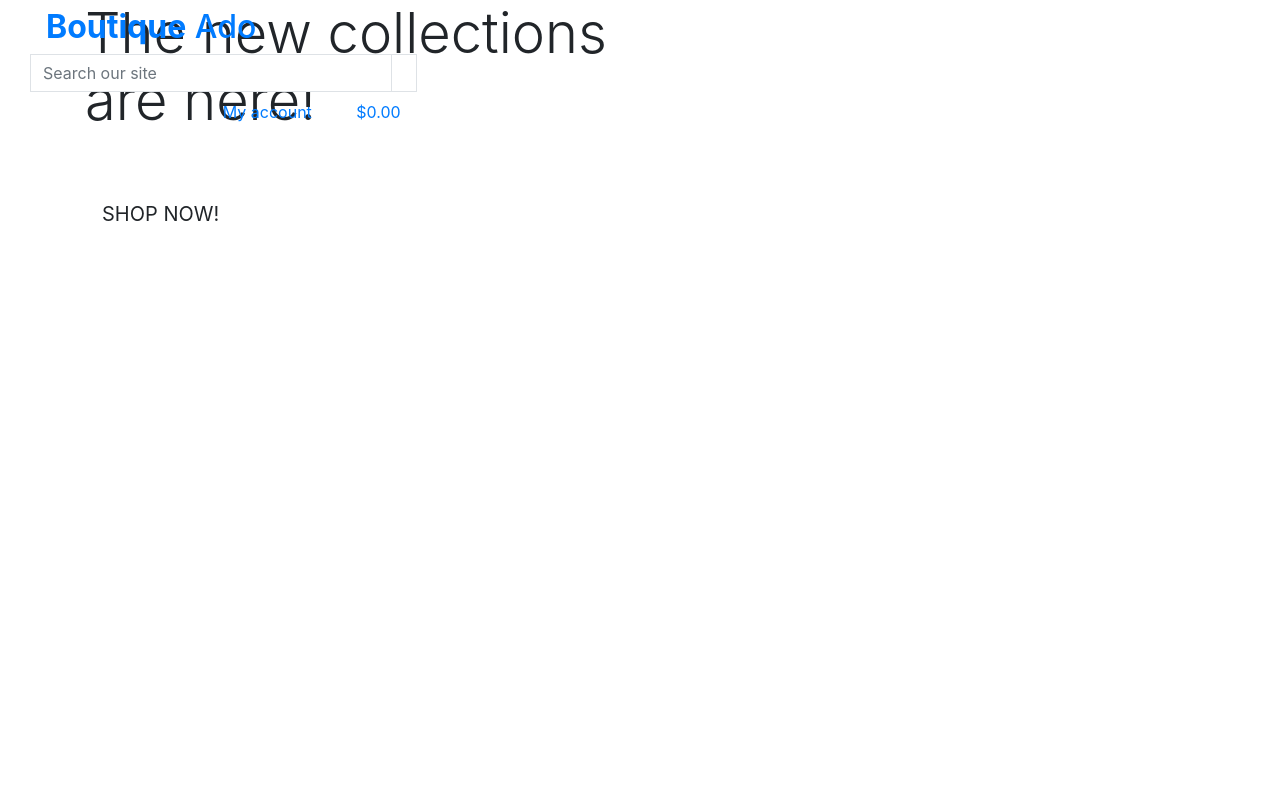
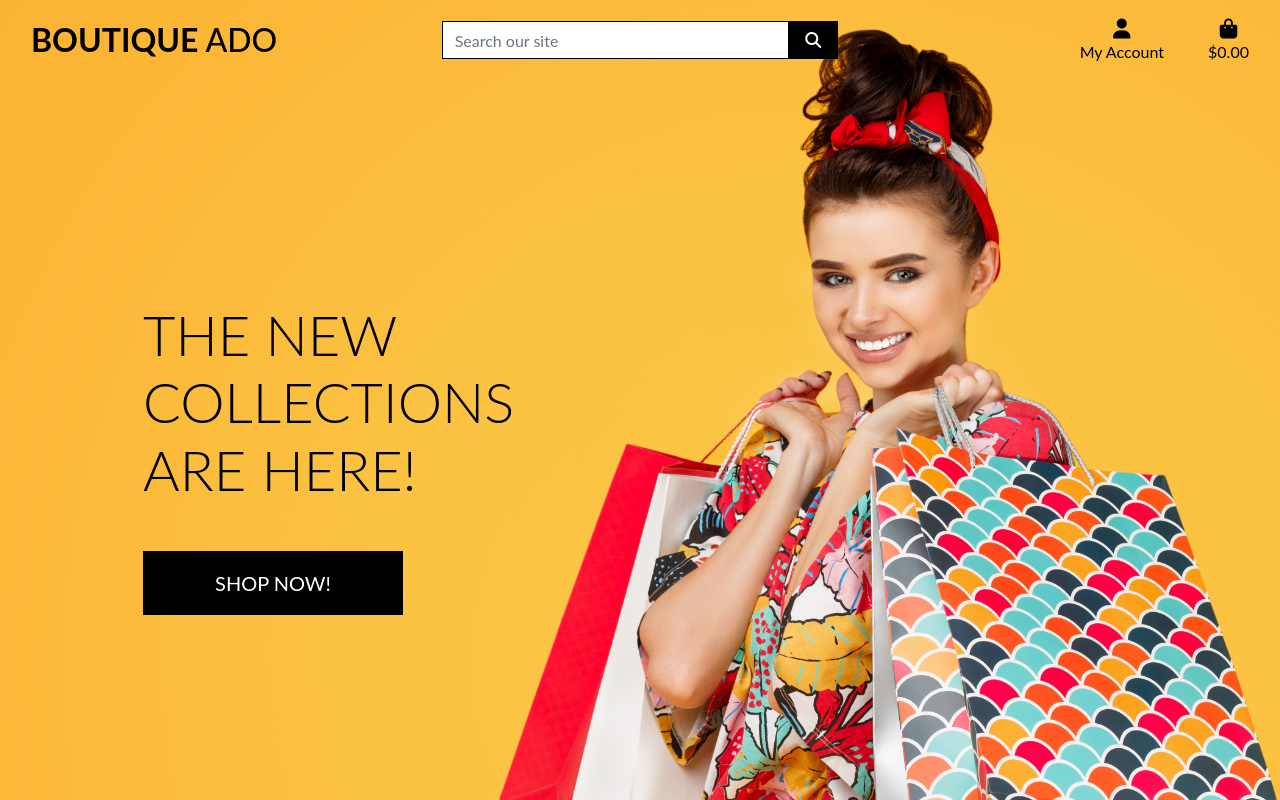
Before and after one commit to lukaszkukla/boutique_ado_v1, a Django app: page / in a window 1280 px wide. Run offline with Django 3.2, Linux system fonts and the light colour scheme; some libraries are stand-ins or nearby versions.

Commit message:
Feat: completed homepage header and CSS

```diff
--- a/boutique_ado/settings.py
+++ b/boutique_ado/settings.py
@@ -148,6 +148,10 @@ USE_TZ = True
 # https://docs.djangoproject.com/en/3.2/howto/static-files/
 
 STATIC_URL = '/static/'
+STATICFILES_DIRS = (os.path.join(BASE_DIR, 'static'),)
+
+MEDIA_URL = '/media/'
+MEDIA_ROOT = os.path.join(BASE_DIR, 'media')
 
 # Default primary key field type
 # https://docs.djangoproject.com/en/3.2/ref/settings/#default-auto-field
--- a/boutique_ado/urls.py
+++ b/boutique_ado/urls.py
@@ -15,9 +15,11 @@ Including another URLconf
 """
 from django.contrib import admin
 from django.urls import path, include
+from django.conf import settings
+from django.conf.urls.static import static
 
 urlpatterns = [
     path('admin/', admin.site.urls),
     path('accounts/', include('allauth.urls')),
     path('', include('home.urls')),
-]
+] + static(settings.MEDIA_URL, document_root=settings.MEDIA_ROOT)
--- /dev/null
+++ b/static/css/base.css
@@ -0,0 +1,82 @@
+@import url('https://fonts.googleapis.com/css2?family=Exo:wght@100;200;300;400;500;600;700&family=Poppins:wght@100;200;300;400;500;600;700&display=swap');
+
+html {
+    height: 100%;
+}
+
+body {
+    background: url('/media/homepage_background_cropped-optimised.jpg') no-repeat center center;
+    background-size: cover;
+    height: calc(100vh - 164px);
+    color: #555;
+    font-family: 'Lato';
+}
+
+/* from Bulma */
+.icon {
+    align-items: center;
+    display: inline-flex;
+    justify-content: center;
+    height: 1.5rem;
+    width: 1.5rem;
+}
+
+.logo-font {
+    text-transform: uppercase;
+}
+
+.main-logo-link {
+    width: fit-content;
+}
+
+.shop-now-button {
+    background: black;
+    color: white;
+    min-width: 260px;
+}
+
+.btn-black {
+    background: black;
+    color: white;
+}
+
+.shop-now-button:hover,
+.shop-now-button:active,
+.shop-now-button:focus,
+.btn-black:hover,
+.btn-black:active,
+.btn-black:focus {
+    background: #222;
+    color: white;
+}
+
+.text-black {
+    color: #000 !important;
+}
+
+.border-black {
+    border: 1px solid black !important;
+}
+
+/* media queries */
+/* xl screens */
+@media (min-width: 1200px) {
+    .container {
+        max-width: 80%;
+    }
+}
+
+/* fixed top navbar only on medium and up */
+@media (min-width: 992px) {
+    .fixed-top-desktop-only {
+        position: fixed;
+        top: 0;
+        right: 0;
+        left: 0;
+        z-index: 1030;
+    }
+
+    .header-container {
+        padding-top: 164px;
+    }
+}
--- a/templates/base.html
+++ b/templates/base.html
@@ -1,3 +1,5 @@
+{% load static %}
+
 <!doctype html>
 <html lang="en">
 
@@ -14,12 +16,14 @@
     {% block corecss %}
         <link rel="stylesheet" href="https://cdn.jsdelivr.net/npm/bootstrap@4.6.2/dist/css/bootstrap.min.css"
         integrity="sha384-xOolHFLEh07PJGoPkLv1IbcEPTNtaed2xpHsD9ESMhqIYd0nLMwNLD69Npy4HI+N" crossorigin="anonymous">
+        <link rel="stylesheet" href="{% static 'css/base.css' %}">
     {% endblock corecss %}
 
     {% block extra_css %}
     {% endblock extra_css %}
 
     {% block corejs %}
+        <script src="https://kit.fontawesome.com/52930d50d9.js" crossorigin="anonymous"></script>
         <script src="https://cdn.jsdelivr.net/npm/jquery@3.5.1/dist/jquery.min.js"
             integrity="sha256-9/aliU8dGd2tb6OSsuzixeV4y/faTqgFtohetphbbj0=" crossorigin="anonymous"></script>
         <script src="https://cdn.jsdelivr.net/npm/popper.js@1.16.1/dist/umd/popper.min.js"
@@ -38,6 +42,7 @@
 
 <body>
     <header class="container-fluid fixed-top">
+        <div id="topnav" class="row bh-white pt-lg-2 d-none d-lg-flex">
             <div class="col-12 col-lg-4 my-auto py-1 py-lg-0 text-center text-lg-left">
                 <a href="{% url 'home' %}" class="nav-link main-logo-link">
                     <h2 class="logo-font text-black my-0"><strong>Boutique</strong> Ado</h2>
@@ -65,10 +70,9 @@
                             aria-haspopup="true" aria-expanded="false">
                             <div class="text-center">
                                 <div><i class="fas fa-user fa-lg"></i></div>
-                            <p class="my-0">My account</p>
+                                <p class="my-0">My Account</p>
                             </div>
                         </a>
-                </li>
                         <div class="dropdown-menu border-0" aria-labelledby="user-options">
                             {% if request.user.is_authenticated %}
                                 {% if request.user.is_superuser %}
@@ -81,8 +85,10 @@
                                 <a href="{% url 'account_login' %}" class="dropdown-item">Login</a>
                             {% endif %}
                         </div>
+                    </li>
                     <li class="list-inline-item">
-                    <a class="{% if grand_total %}text-info font-weight-bold{% else %}text-black{% endif %} nav-link" href="">
+                        <a class="{% if grand_total %}text-info font-weight-bold{% else %}text-black{% endif %} nav-link"
+                            href="">
                             <div class="text-center">
                                 <div><i class="fas fa-shopping-bag fa-lg"></i></div>
                                 <p class="my-0">
@@ -96,6 +102,7 @@
                         </a>
                     </li>
                 </ul>
+            </div>
         </div>
     </header>
 
```
Also changed, not shown: media/homepage_background_cropped-optimised.jpg (added). Lines whose indentation alone changed are shown as unchanged.
